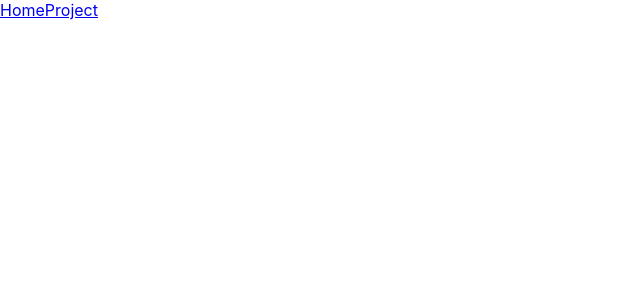
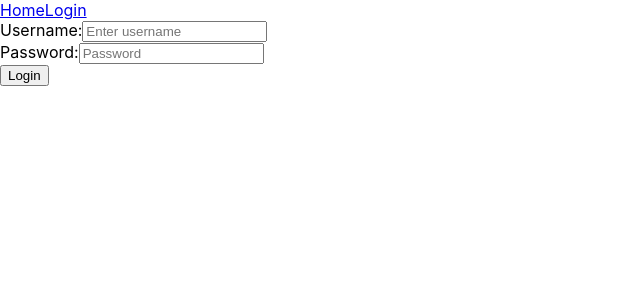
Before and after one commit to djjkc/React-App-Crowdfunding, a React (Create React App) app: page /login in a window 1280 px wide. Before the commit this address had no page. Shown: the top 300 px of the page, without its empty margins (0-640 px from the left). Built offline with nearby package versions, Linux system fonts and the light colour scheme.

Commit message:
Tuesday night

```diff
--- a/src/App.js
+++ b/src/App.js
@@ -4,6 +4,7 @@ import Nav from "./components/Nav";
 import HomePage from "./pages/HomePage";
 import ProjectPage from "./pages/ProjectPage";
 import "./App.css";
+import LoginPage from "./pages/LoginPage";
 
 function App() {
   return (
@@ -13,7 +14,8 @@ function App() {
 
     <Routes>
       <Route exact path="/" element={<HomePage />} />
-      <Route exact path="/project" element={<ProjectPage />} />
+      <Route path="/project/:id" element={<ProjectPage />} />
+      <Route path="/login" element={<LoginPage />} />
     </Routes>
     </div>
     </Router>
--- /dev/null
+++ b/src/components/LoginForm/index.jsx
@@ -0,0 +1,58 @@
+import React, { useState } from "react";
+
+function LoginForm() {
+    const [credentials, setCredentials] = useState({
+        username: "",
+        password: "",
+    });
+
+    const handleChange = (e) => {
+        const { id, value } = e.target;
+        setCredentials((prevCredentials) => ({
+        ...prevCredentials,
+        [id]: value,
+    }));
+};
+
+    const handleSubmit = (e) => {
+        e.preventDefault();
+        if (credentials.username && credentials.password) {
+        fetch(`${process.env.REACT_APP_API_URL}api-token-auth/`, {
+        method: "post",
+        headers: {
+            "Content-Type": "application/json",
+        },
+        body: JSON.stringify(credentials),
+        }).then((response) => {
+        console.log(response.json());
+        });
+        }
+    };
+
+    return (
+        <form>
+        <div>
+        <label htmlFor="username">Username:</label>
+        <input
+            type="text"
+            id="username"
+            placeholder="Enter username"
+            onChange={handleChange}
+        />
+        </div>
+        <div>
+        <label html For="password">Password:</label>
+        <input
+            type="password"
+            id="password"
+            placeholder="Password"
+            onChange={handleChange}
+        />
+        </div>
+        <button type="submit">
+        Login
+        </button>
+        </form>
+    );
+}
+export default LoginForm
--- a/src/components/Nav/index.jsx
+++ b/src/components/Nav/index.jsx
@@ -5,7 +5,7 @@ function Nav() {
     return (
         <nav>
         <Link to="/">Home</Link>
-        <Link to="/project">Project</Link>
+        <Link to="/login">Login</Link>
         </nav>
     );
 }
--- a/src/components/ProjectCard/index.jsx
+++ b/src/components/ProjectCard/index.jsx
@@ -6,7 +6,7 @@ function ProjectCard(props) {
     const { projectData } = props;
     return (
         <div className="project-card">
-        <Link to="/project">
+        <Link to={`/project/${projectData.id}`}>
         <img src={projectData.image}/>
         <h3>{projectData.title}</h3>
         </Link>
--- a/src/pages/HomePage.jsx
+++ b/src/pages/HomePage.jsx
@@ -1,12 +1,28 @@
-import React from "react";
+import React, { useState, useEffect } from "react";
 import { allProjects } from "../data";
 import ProjectCard from "../components/ProjectCard";
 
 function HomePage() {
+    const [projectList, updateProjectData] = useState([]);
+
+  // When we load our HomePage, we render all projects in the
+  // projectData array. This is by default empty. However, we
+  // have projects in our Heroku Database that we deployed and
+  // made accessible last subject with python. We can now get
+  // those projects by making a get request and storing the
+  // result in our projectData state.
+useEffect(() => {
+    fetch(`${process.env.REACT_APP_API_URL}projects`)
+      .then(res => res.json())
+      .then(data => updateProjectData(data))
+}, [])
+
     return (
         <div id="project-list">
-        {allProjects.map((projectData, key) => {
-        return <ProjectCard key={key} projectData={projectData}/>;
+        {projectList.map((projectData, key) => {
+        return <ProjectCard
+            key={key}
+            projectData={projectData}/>;
         })}
         </div>
     );
--- /dev/null
+++ b/src/pages/LoginPage.jsx
@@ -0,0 +1,8 @@
+import React from "react";
+import LoginForm from "../components/LoginForm";
+
+function LoginPage() {
+    return <LoginForm />;
+}
+
+export default LoginPage
--- a/src/pages/ProjectPage.jsx
+++ b/src/pages/ProjectPage.jsx
@@ -1,17 +1,31 @@
-import React from "react";
-import { oneProject } from "../data";
+import React, { useState, useEffect }from "react";
+import { useParams } from "react-router-dom";
 
 function ProjectPage() {
+    const [projectData, setProjectData] = useState({pledges: [] });
+    const { id } = useParams();
+
+    useEffect(() => {
+        fetch(`${process.env.REACT_APP_API_URL}projects/${id}`)
+        .then((results) => {
+        return results.json();
+        })
+        .then((data) => {
+        setProjectData(data);
+        });
+    }, []);
+
     return (
         <div>
-        <h2>{oneProject.title}</h2>
-        <h3>Created at: {oneProject.date_created}</h3>
-        <h3>{`Status: ${oneProject.is_open}`}</h3>
+        <h2>{projectData.title}</h2>
+        <h3>Created at: {projectData.date_created}</h3>
+        <h3>{`Status: ${projectData.is_open}`}</h3>
         <h3>Pledges:</h3>
         <ul>
-        {oneProject.pledges.map((pledgeData, index) => {
+        {projectData.pledges.map((pledgeData, index) => {
             return (
-            <li> {pledgeData.amount} from {pledgeData.supporter}
+            <li>
+            ${pledgeData.amount} from {pledgeData.supporter}
             </li>
             );
         })}
```
